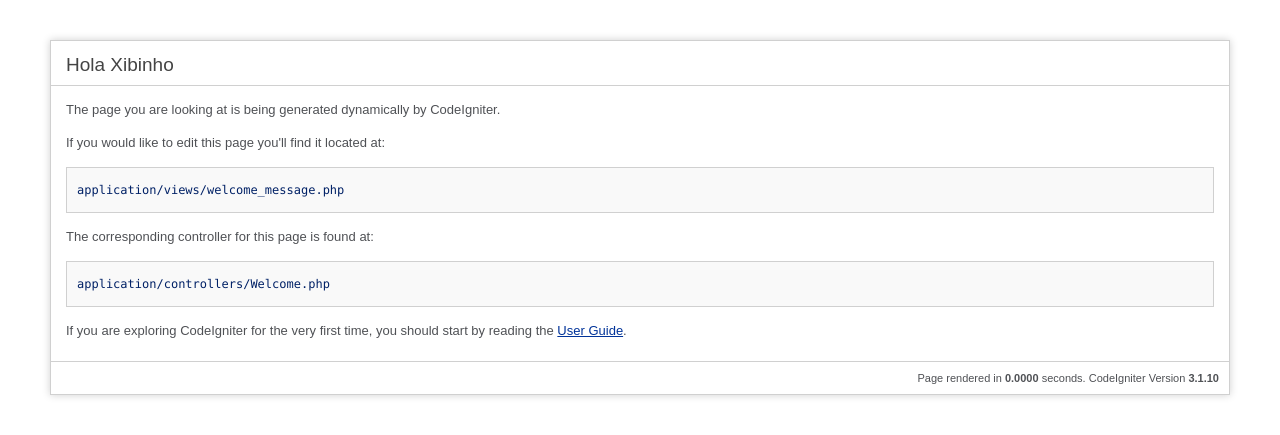
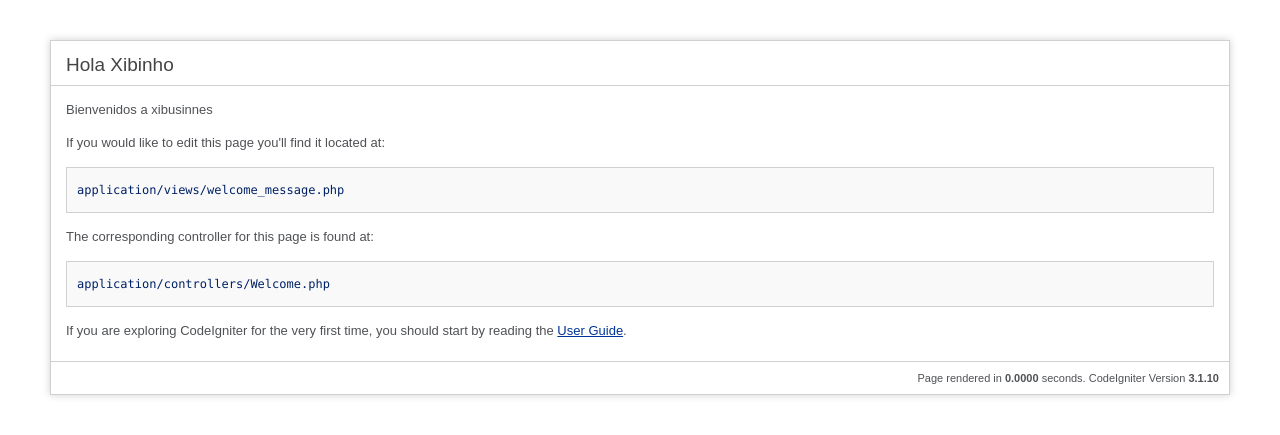
Before and after one commit to SaulXibille/ProyectoPrueba, a CodeIgniter app: page /database/ in a window 1280 px wide. Shown: the top 435 px of the page. Run offline with CodeIgniter, Linux system fonts and the light colour scheme.

Commit message:
agregue subtitulo

```diff
--- a/application/views/welcome_message.php
+++ b/application/views/welcome_message.php
@@ -71,7 +71,7 @@ defined('BASEPATH') OR exit('No direct script access allowed');
 	<h1>Hola Xibinho</h1>
 
 	<div id="body">
-		<p>The page you are looking at is being generated dynamically by CodeIgniter.</p>
+		<p>Bienvenidos a xibusinnes</p>
 
 		<p>If you would like to edit this page you'll find it located at:</p>
 		<code>application/views/welcome_message.php</code>
```
